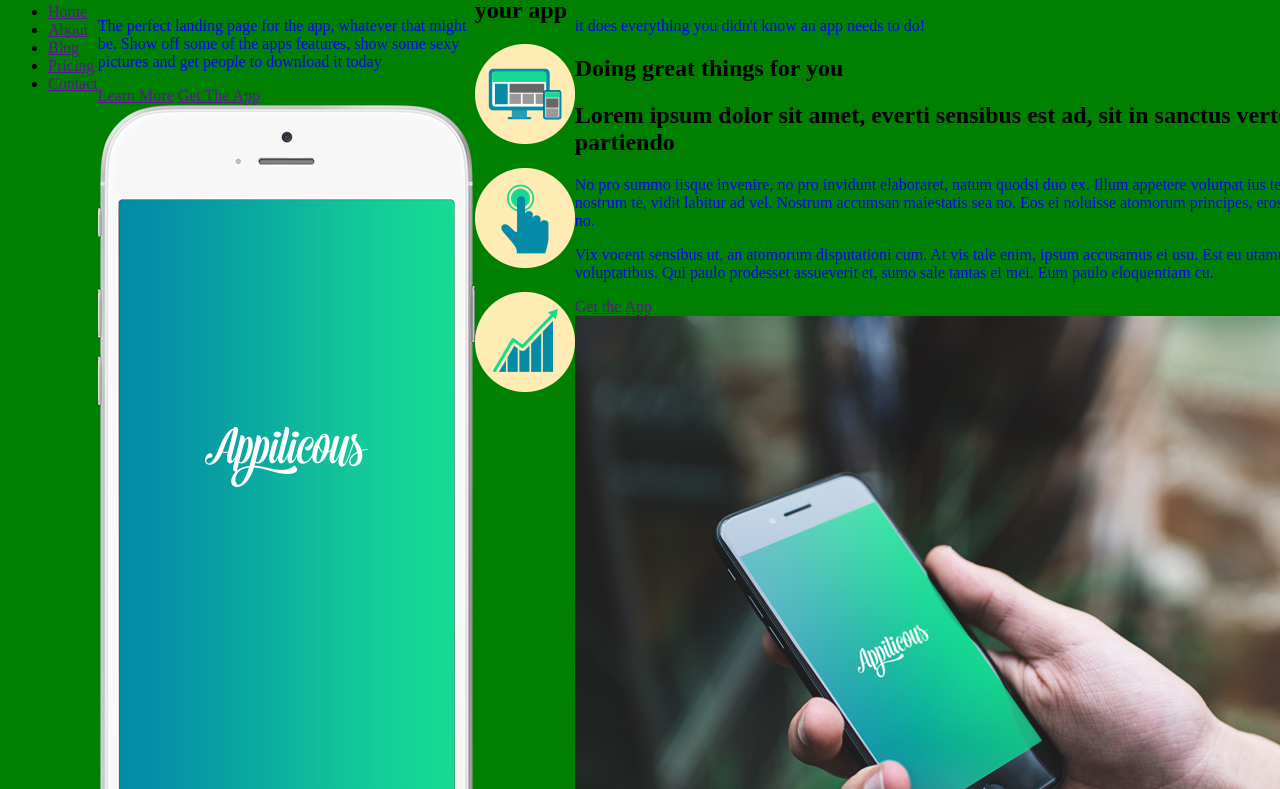
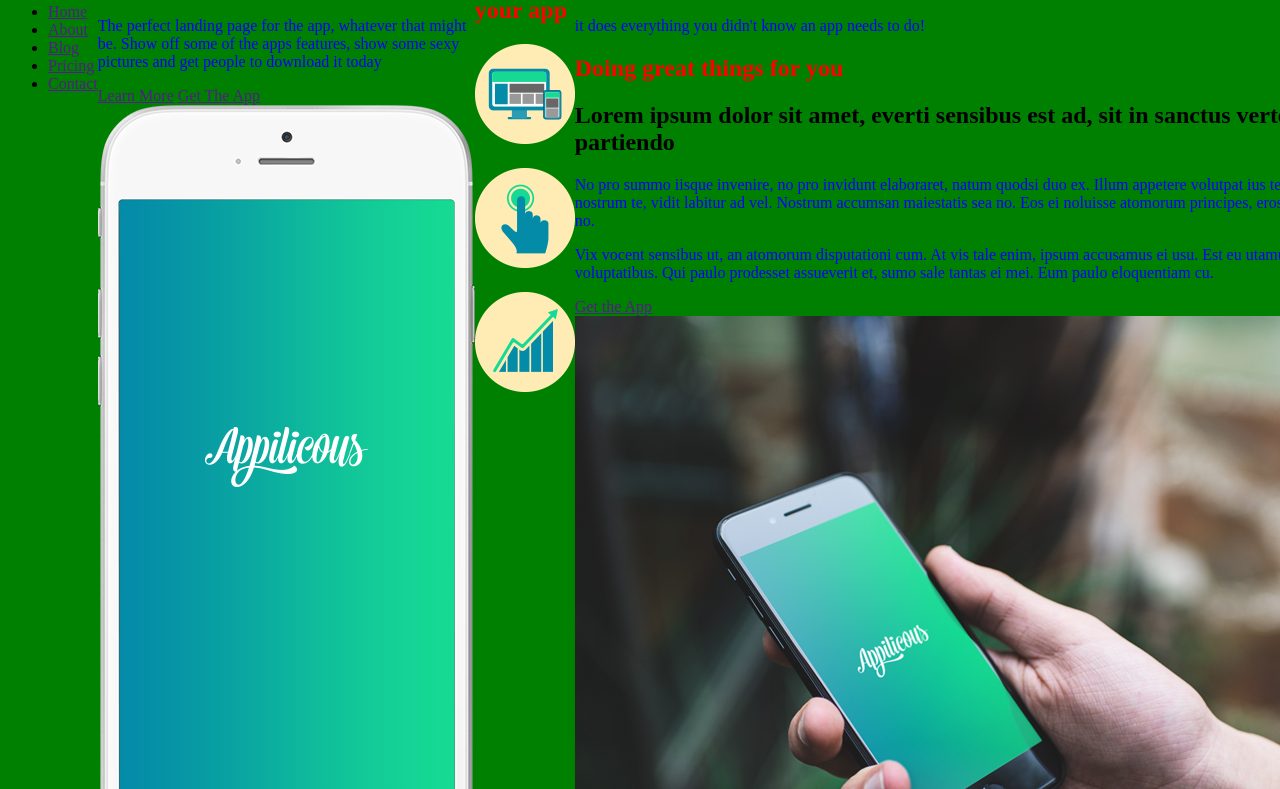
Before and after one commit to MichaelCrawley1/Responsive---start-to-finish, a website: page index.html in a window 1280 px wide. Shown: the part 58-847 px from the top of the page. Drawn offline with Linux system fonts and the light colour scheme.

Commit message:
changed css changes

```diff
--- a/css/main.css
+++ b/css/main.css
@@ -1 +1 @@
-body{background:green;display:flex}h1{color:#000}p{color:#00f}
+body{background:green;display:flex}h1{color:red}p{color:#00f}
```
